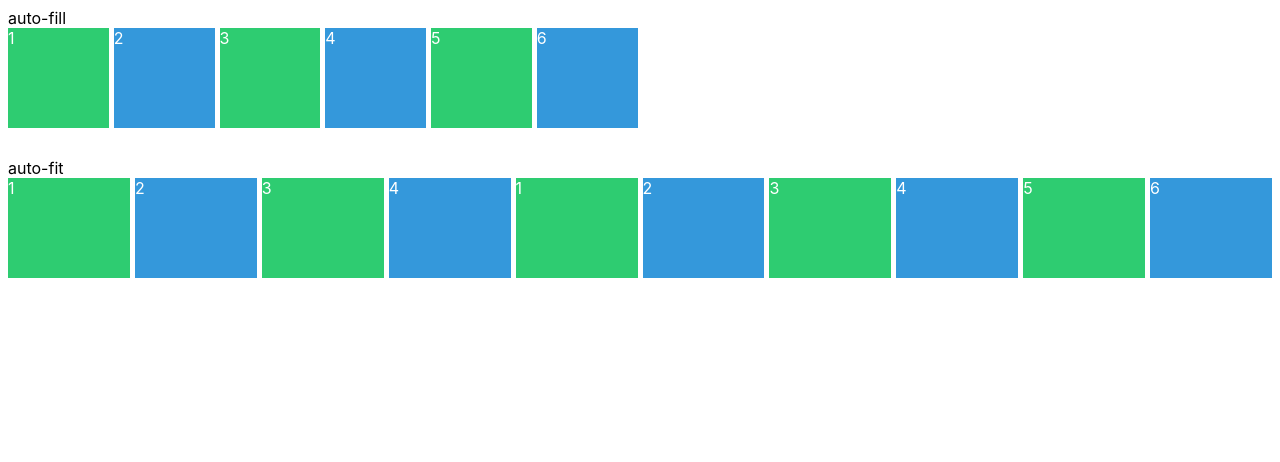
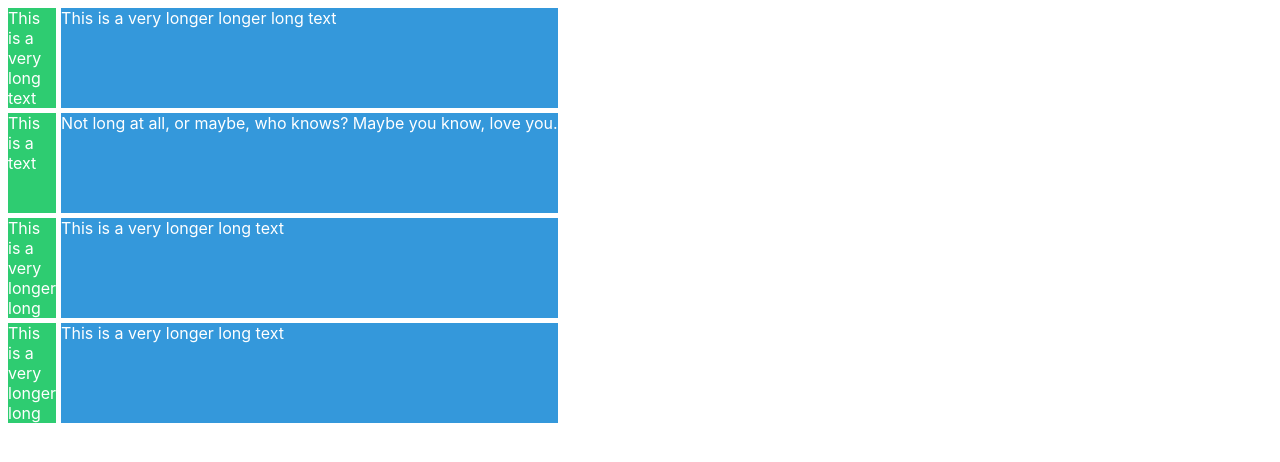
Before and after one commit to ekeh77/SCSS_MASTERCLASS, a plain HTML site: page index.html in a window 1280 px wide. Drawn offline with Linux system fonts and the light colour scheme.

Commit message:
20221004

```diff
--- a/index.html
+++ b/index.html
@@ -3,27 +3,18 @@
 </head>
 <body></body>
 <body>
-    auto-fill
     <div class="grid">
-      <div class="item">1</div>
-      <div class="item">2</div>
-      <div class="item">3</div>
-      <div class="item">4</div>
-      <div class="item">5</div>
-      <div class="item">6</div>
-    </div>
-    auto-fit
-    <div class="grid">
-      <div class="item">1</div>
-      <div class="item">2</div>
-      <div class="item">3</div>
-      <div class="item">4</div>
-      <div class="item">1</div>
-      <div class="item">2</div>
-      <div class="item">3</div>
-      <div class="item">4</div>
-      <div class="item">5</div>
-      <div class="item">6</div>
+      <div class="item">This is a very long text</div>
+      <div class="item">This is a very longer longer long text</div>
+      <div class="item">This is a text</div>
+      <div class="item">
+        Not long at all, or maybe, who knows? Maybe you know, love you.
+      </div>
+
+      <div class="item">This is a very longer long text</div>
+      <div class="item">This is a very longer long text</div>
+      <div class="item">This is a very longer long text</div>
+      <div class="item">This is a very longer long text</div>
     </div>
 </body>
 </html>
--- a/styles.css
+++ b/styles.css
@@ -7,6 +7,7 @@ body {
   color: white;
   display: grid;
   gap: 5px;
+  grid-template-columns: min-content max-content;
   grid-auto-rows: 100px;
   margin-bottom: 30px;
 }
@@ -17,11 +18,3 @@ body {
 .item:nth-child(even) {
   background-color: #3498db;
 }
-
-.grid:first-child {
-  grid-template-columns: repeat(auto-fill, minmax(100px, 1fr));
-}
-
-.grid:last-child {
-  grid-template-columns: repeat(auto-fit, minmax(100px, 1fr));
-}
```
